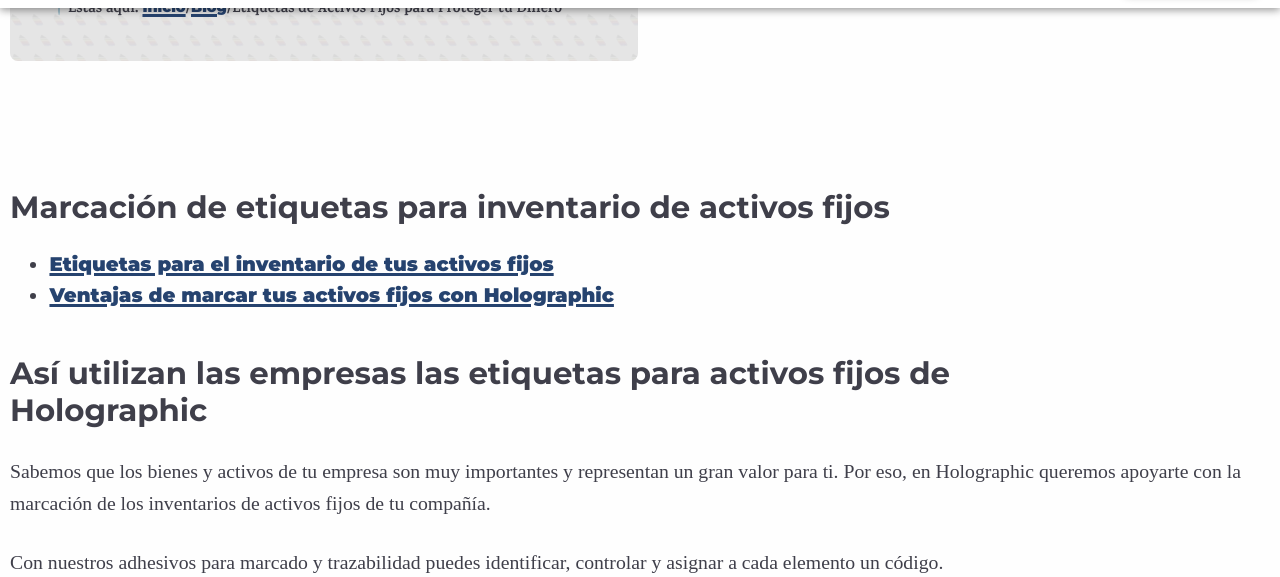
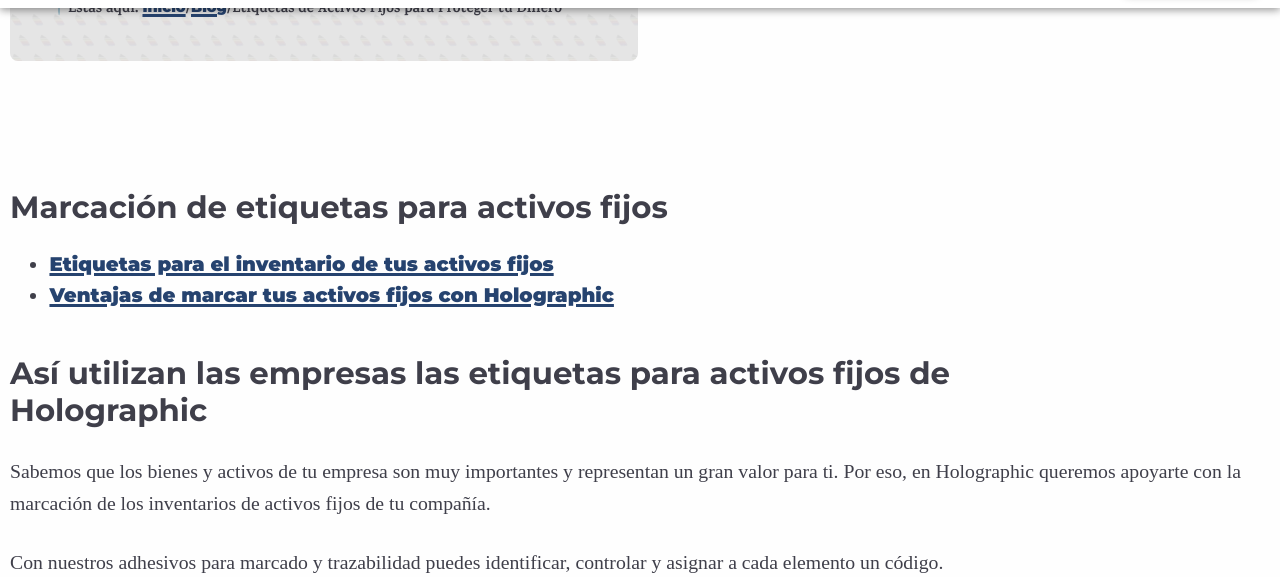
Before and after one commit to Klerpson/holographic, a Jekyll site: the page built from _posts/2024-06-18-marcacion-activos-fijos.md, in a window 1280 px wide and 900 px high, scrolled down 433 px, cut to the strip 72-649 px from the top of the window. Built offline with Jekyll 4.4.1, drawn with Linux system fonts in a browser that asks for light colours; some web fonts are replaced.

Commit message:
Update 2024-06-18-marcacion-activos-fijos.md

```diff
--- a/_posts/2024-06-18-marcacion-activos-fijos.md
+++ b/_posts/2024-06-18-marcacion-activos-fijos.md
@@ -14,7 +14,7 @@
   - videos/sticker-qr.mp4
   - videos/marcacion-activo-fijo.mp4
 ---
-## Marcación de etiquetas para inventario de activos fijos
+## Marcación de etiquetas para activos fijos
 
 - [Etiquetas para el inventario de tus activos fijos](#nuestras-etiquetas-para-inventario-de-activos-fijos "Etiquetas de Activos Fijos")
 - [Ventajas de marcar tus activos fijos con Holographic](#aprovecha-los-beneficios-de-aplicar-las-etiquetas-de-marcación-de-activos-fijos-con-holographic "Marcar Activos Fijos")
```
